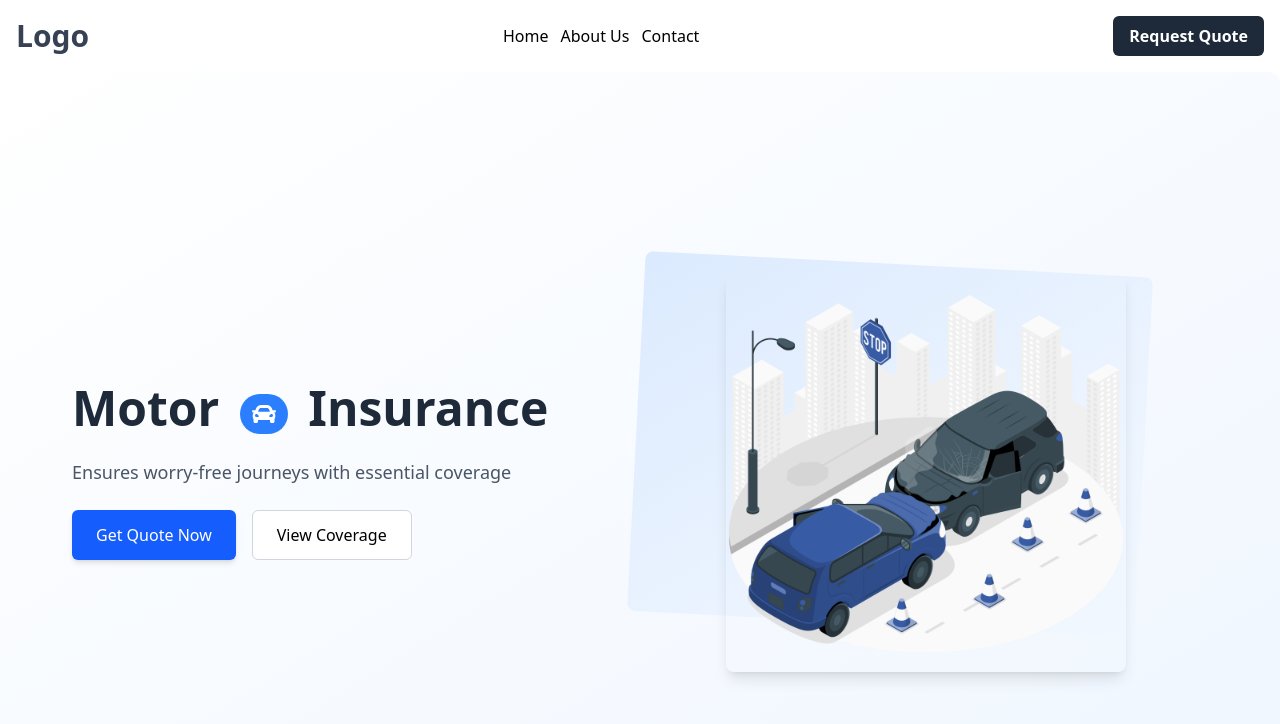
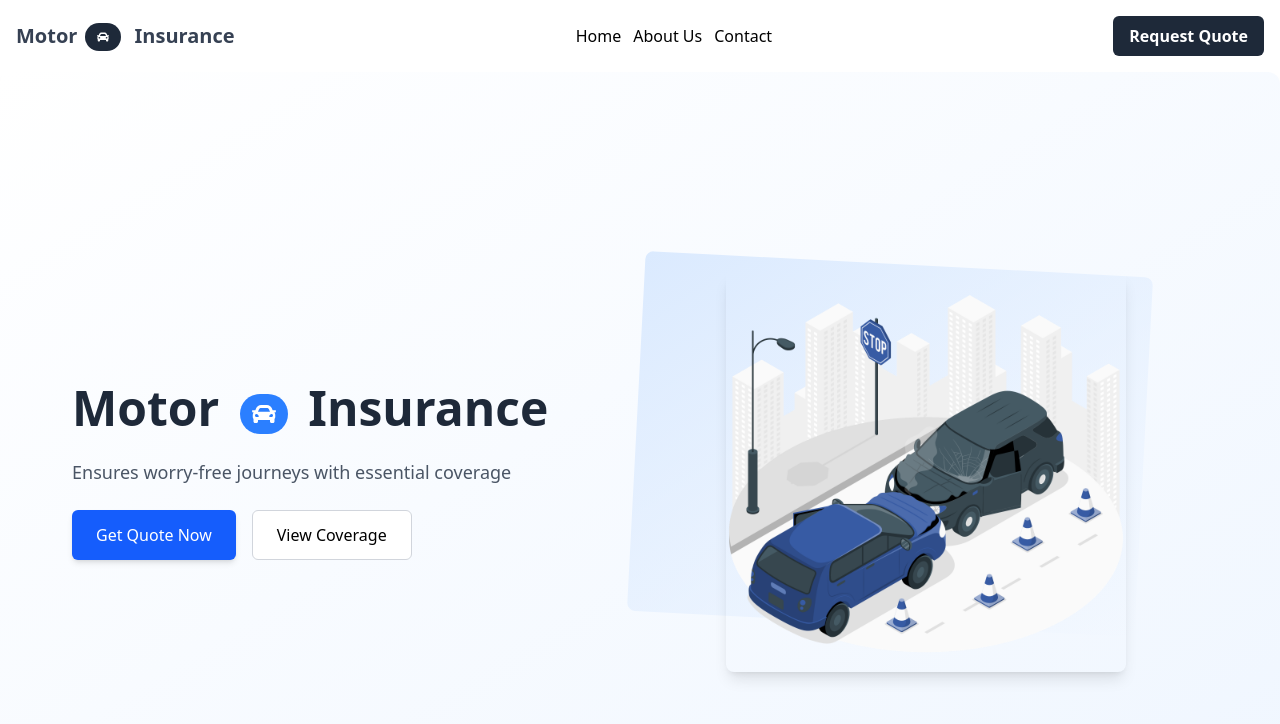
Before and after one commit to aeprodigy/insurance_app, a React (Vite) app: page / in a window 1280 px wide. Shown: the top 724 px of the page. Built offline with nearby package versions, Linux system fonts and the light colour scheme.

Commit message:
navbar fix

```diff
--- a/src/Components/NavBar.tsx
+++ b/src/Components/NavBar.tsx
@@ -1,11 +1,18 @@
-import React from 'react'
+
 import Button from './buttons/Button'
+import { FaCar } from 'react-icons/fa';
 
 const NavBar = () => {
   return (
     <div className="px-4 py-4">
       <nav className="flex justify-between items-center">
-        <div className="text-3xl font-semibold text-gray-700 ">Logo</div>
+        <div className="text-xl font-semibold text-gray-700 ">
+            Motor
+          <span className="inline-flex items-center bg-gray-800 text-white px-3 py-2 rounded-full mx-2">
+            <FaCar className="text-white w-3 h-3" />
+          </span>{" "}
+          Insurance
+        </div>
         <ol className="hidden sm:flex space-x-3  ">
           <li className="cursor-pointer">Home</li>
           <li className="cursor-pointer">About Us</li>
```
